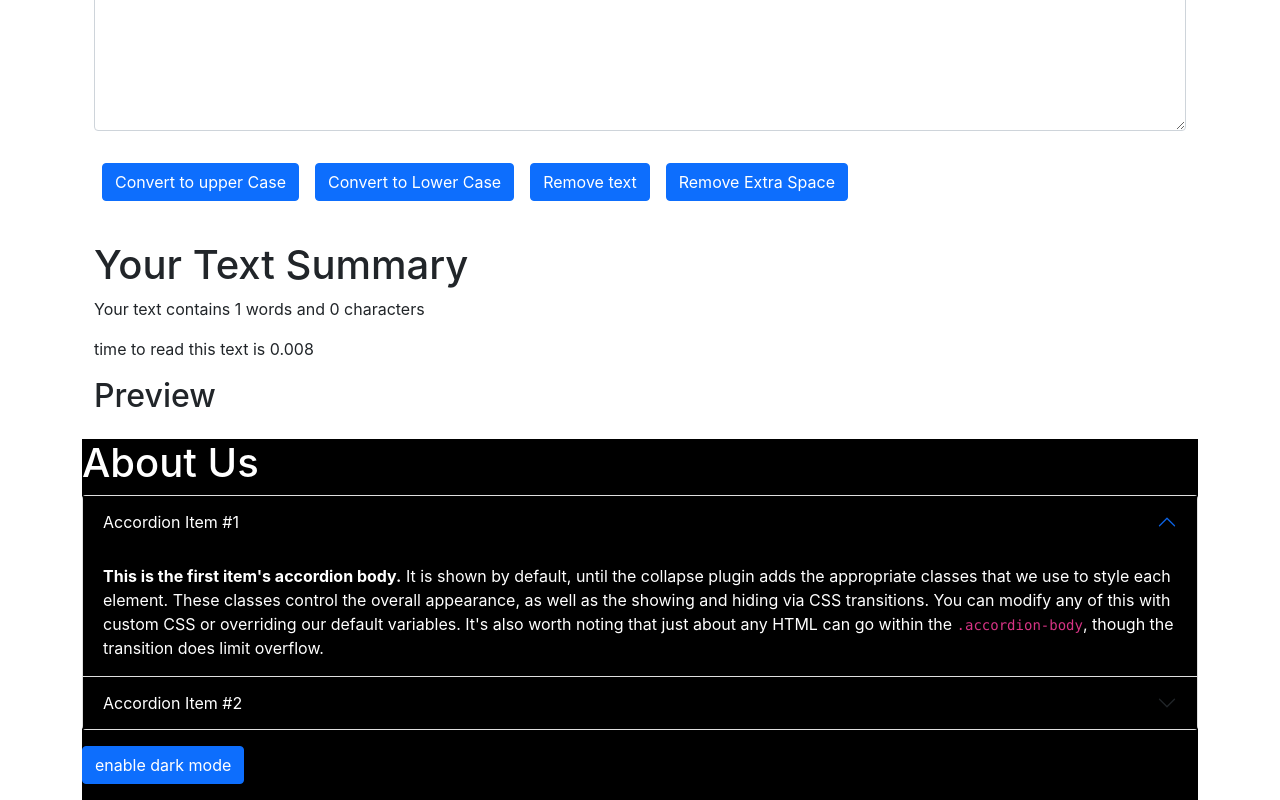
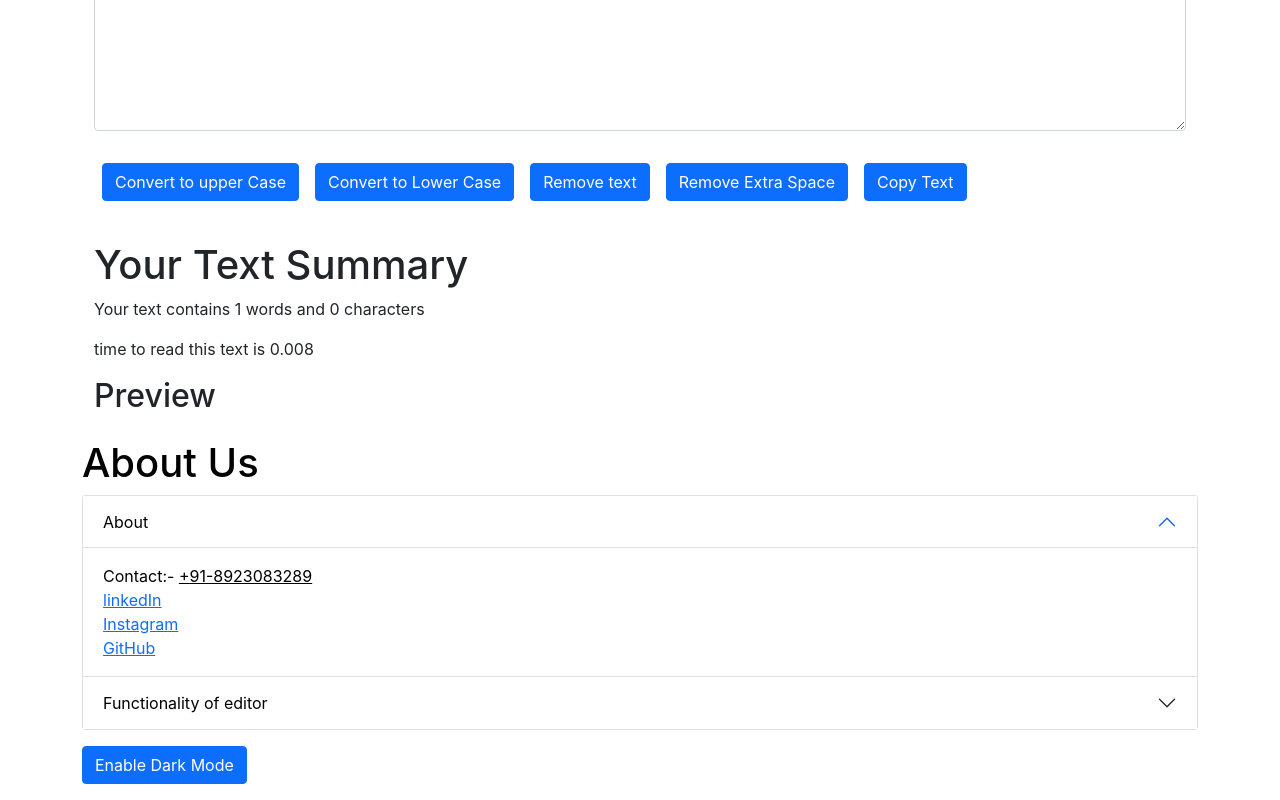
Before and after one commit to wizard3107/text-modifer, a React (Create React App) app: page / in a window 1280 px wide. Shown: the part 203-1003 px from the top of the page. Built offline with nearby package versions, Linux system fonts and the light colour scheme.

Commit message:
dark mode enabled

```diff
--- a/src/App.js
+++ b/src/App.js
@@ -1,4 +1,3 @@
-//import logo from './logo.svg';
 import './App.css';
 import About from './component/About';
 import Navbar from './component/Navbar';
--- a/src/component/About.js
+++ b/src/component/About.js
@@ -1,9 +1,28 @@
-import React from 'react'
+import React, { useState } from 'react'
+function About() {
+    const [mystyle, setMyStyle] =useState({
+        color:'black',
+        backgroundColor:'white'
+    })
+    const [mode, setMode]= useState("Enable Dark Mode");
 
-function About() {
-    let mystyle = {
-        color:'white',
-        backgroundColor:'black'
+    const handleMode= ()=>{
+        if(mystyle.color ==='black')
+        {
+            setMyStyle({
+                color:'white',
+                backgroundColor:'black'
+            })
+            setMode("Enable Light Mode")
+        }
+        else{
+            setMyStyle({
+                color:'black',
+                backgroundColor:'white'
+            })
+            setMode("Enable Dark Mode")
+        }
+
     }
   return (
     <div style={mystyle}>
@@ -12,29 +31,36 @@ function About() {
   <div className="accordion-item">
     <h2 className="accordion-header" id="headingOne" style={mystyle}>
       <button className="accordion-button" type="button" data-bs-toggle="collapse" data-bs-target="#collapseOne" aria-expanded="true" aria-controls="collapseOne" style={mystyle}>
-        Accordion Item #1
+        About
       </button>
     </h2>
     <div id="collapseOne" className="accordion-collapse collapse show" aria-labelledby="headingOne" data-bs-parent="#accordionExample">
       <div className="accordion-body" style={mystyle}>
-        <strong>This is the first item's accordion body.</strong> It is shown by default, until the collapse plugin adds the appropriate classes that we use to style each element. These classes control the overall appearance, as well as the showing and hiding via CSS transitions. You can modify any of this with custom CSS or overriding our default variables. It's also worth noting that just about any HTML can go within the <code>.accordion-body</code>, though the transition does limit overflow.
+        Contact:- <u>+91-8923083289</u><br/>
+        <a href='https://www.linkedin.com/in/ashish-singh-4b802a1a2/'>linkedIn</a><br/>
+        <a href='https://www.instagram.com/___sanskarichora/'>Instagram</a><br/>
+        <a href='https://github.com/wizard3107'>GitHub</a>
+
       </div>
     </div>
   </div>
   <div className="accordion-item">
     <h2 className="accordion-header" id="headingTwo" style={mystyle}>
       <button className="accordion-button collapsed" type="button" data-bs-toggle="collapse" data-bs-target="#collapseTwo" aria-expanded="false" aria-controls="collapseTwo" style={mystyle}>
-        Accordion Item #2
+        Functionality of editor
       </button>
     </h2>
     <div id="collapseTwo" className="accordion-collapse collapse" aria-labelledby="headingTwo" data-bs-parent="#accordionExample">
       <div className="accordion-body" style={mystyle}>
-        <strong>This is the second item's accordion body.</strong> It is hidden by default, until the collapse plugin adds the appropriate classes that we use to style each element. These classes control the overall appearance, as well as the showing and hiding via CSS transitions. You can modify any of this with custom CSS or overriding our default variables. It's also worth noting that just about any HTML can go within the <code>.accordion-body</code>, though the transition does limit overflow.
+        <strong>This is the description of the fucntionality of this editor.</strong>This upper case button will convert the text of the input area into the upper case.<br/> The <strong>Lower Case</strong> button will convert the text into lowercase. <br/>The <strong>Clear Text</strong> button will clear the text area completly.<br/> The <strong>Remove Extra Space</strong> button will delete all the spaces between the words and make it into a single word.<br/>
+        There is a word counter attached below the buttons which tells you the number of words present in the text area.<br/>
+        A timer is also present which tells you that in how much time will the document can be read.<br/>
+        With the help of the <strong>Enable Dark Mode</strong> button user can enable the dark mode on the webpage.
       </div>
     </div>
   </div>
 </div>
-<button className='btn btn-primary my-3'>enable dark mode</button>
+<button className='btn btn-primary my-3' onClick={handleMode}>{mode}</button>
     </div>
   )
 }
--- a/src/component/Textutils.js
+++ b/src/component/Textutils.js
@@ -1,6 +1,4 @@
-
 import React, {useState}from 'react'
-
 function Textutils(props) {
 	const [text, setText] = useState('')
    const handleUpClick= ()=>{
@@ -20,15 +18,20 @@ function Textutils(props) {
 	const handleReClick= ()=>{
 		// console.log("button was clicked");
 		const newtext = text;
-		const arr= newtext.split(" ");
-		const newtxt=arr.join("");
+		const arr= newtext.split(/[ ]+/);
+		const newtxt=arr.join(" ");
 		setText(newtxt);
 	}
 
 	const handleOnChange= (e)=>
 	{
 		setText(e.target.value);
-
+	}
+	const handleCopy=(e)=>
+	{
+		var text= document.getElementById("mybox");
+		text.select();
+		navigator.clipboard.writeText(text.value);
 	}
 	return (
 		<>
@@ -41,6 +44,7 @@ function Textutils(props) {
 		<button className='btn btn-primary mx-2 my-3' onClick={handleDnClick}>Convert to Lower Case</button>
 		<button className='btn btn-primary mx-2 my-3' onClick={handleRtClick}>Remove text</button>
 		<button className='btn btn-primary mx-2 my-3' onClick={handleReClick}>Remove Extra Space</button>
+		<button className='btn btn-primary mx-2 my-3' onClick={handleCopy}>Copy Text</button>
 	</div>
 	<div className='container my-4'>
 		<h1>Your Text Summary
@@ -53,5 +57,4 @@ function Textutils(props) {
 	</>
 	)
 }
-
-export default Textutils
+export default Textutils;
```
